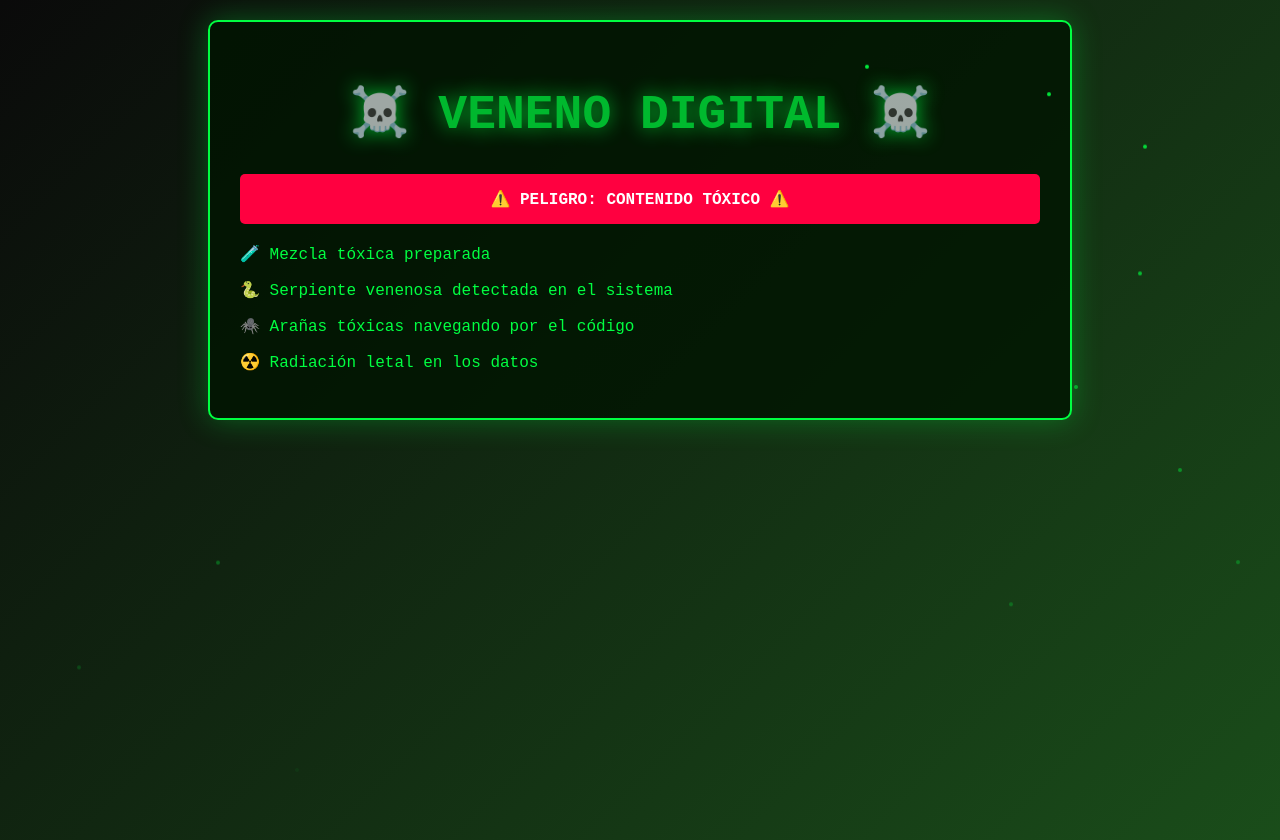
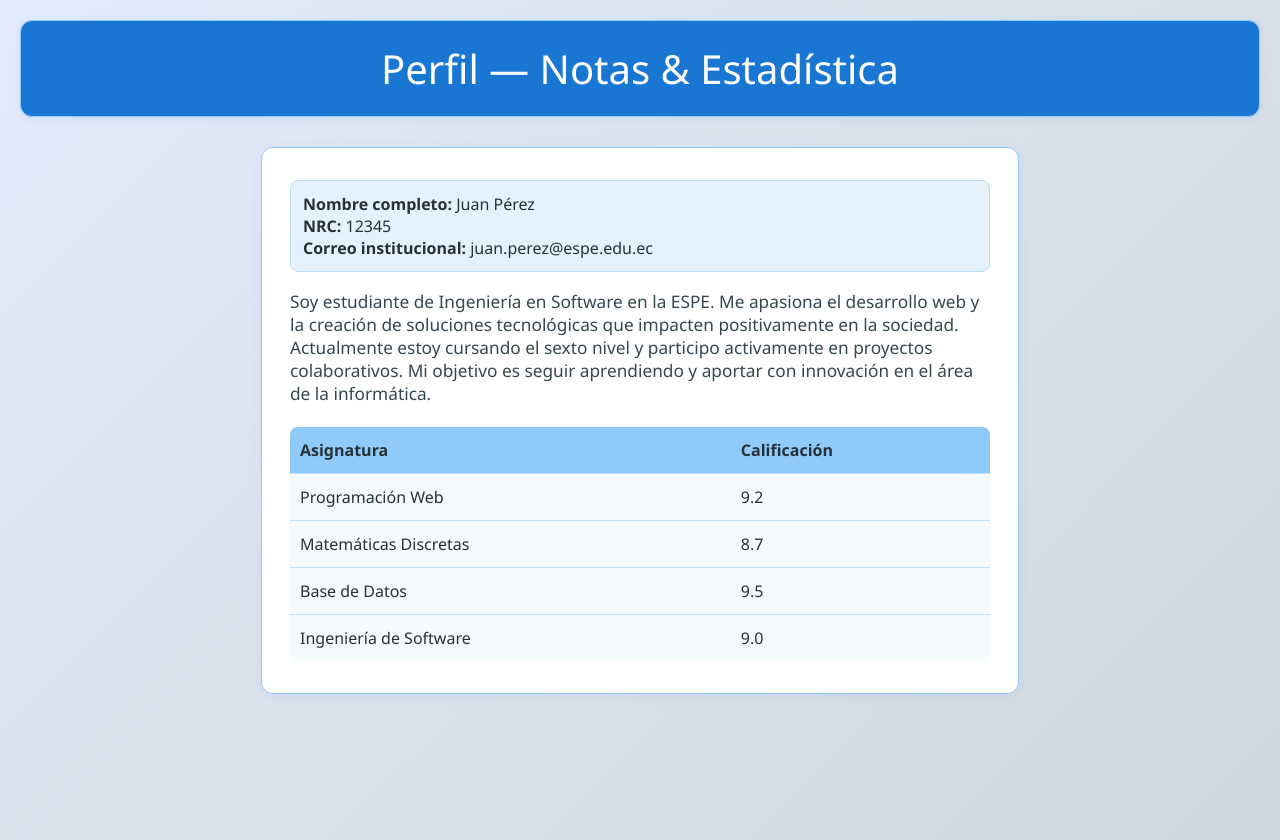
Before and after one commit to marinjosue/lab6, a website: page public/index.html in a window 1280 px wide. Drawn offline with Linux system fonts and the light colour scheme.

Commit message:
Test Examen

```diff
--- a/public/index.html
+++ b/public/index.html
@@ -1,59 +1,111 @@
 <!DOCTYPE html>
-<html lang="en">
+<html lang="es">
 <head>
     <meta charset="UTF-8">
     <meta name="viewport" content="width=device-width, initial-scale=1.0">
-    <title>Veneno Mortal</title>
+    <title>Perfil — Notas & Estadística</title>
     <style>
         body {
-            background: linear-gradient(135deg, #0a0a0a, #1a4d1a);
-            color: #00ff41;
-            font-family: 'Courier New', monospace;
+            background: linear-gradient(135deg, #e3eafc, #cfd8dc);
+            color: #263238;
+            font-family: 'Segoe UI', 'Arial', sans-serif;
             margin: 0;
             padding: 20px;
             min-height: 100vh;
         }
-        h1 {
+        header {
             text-align: center;
-            font-size: 3em;
-            text-shadow: 0 0 20px #00ff41;
-            animation: pulse 2s infinite;
-        }
-        @keyframes pulse {
-            0%, 100% { opacity: 1; }
-            50% { opacity: 0.7; }
+            font-size: 2.5em;
+            background: #1976d2;
+            color: #fff;
+            padding: 20px 0;
+            border-radius: 12px;
+            margin-bottom: 30px;
+            box-shadow: 0 2px 8px rgba(25, 118, 210, 0.08);
+            border: 1.5px solid #90caf9;
         }
         .container {
-            max-width: 800px;
+            max-width: 700px;
             margin: 0 auto;
-            background: rgba(0, 20, 0, 0.8);
-            padding: 30px;
-            border-radius: 10px;
-            border: 2px solid #00ff41;
-            box-shadow: 0 0 30px rgba(0, 255, 65, 0.3);
+            background: #fff;
+            padding: 32px 28px;
+            border-radius: 12px;
+            border: 1.5px solid #90caf9;
+            box-shadow: 0 2px 12px rgba(33, 150, 243, 0.07);
         }
-        .warning {
-            background: #ff0040;
-            color: white;
-            padding: 15px;
-            border-radius: 5px;
-            margin: 20px 0;
-            text-align: center;
-            font-weight: bold;
+        .info {
+            margin-bottom: 18px;
+            padding: 12px;
+            border-radius: 8px;
+            background: #e3f2fd;
+            border: 1px solid #bbdefb;
+        }
+        .presentation {
+            margin-bottom: 22px;
+            font-size: 1.08em;
+            color: #37474f;
+        }
+        table {
+            width: 100%;
+            border-collapse: collapse;
+            margin-top: 10px;
+            background: #f5fafd;
+            border-radius: 8px;
+            overflow: hidden;
+        }
+        th, td {
+            padding: 12px 10px;
+            text-align: left;
+            border-bottom: 1px solid #bbdefb;
+        }
+        th {
+            background: #90caf9;
+            color: #263238;
+        }
+        tr:last-child td {
+            border-bottom: none;
         }
     </style>
 </head>
 <body>
+    <header>Perfil — Notas & Estadística</header>
     <div class="container">
-        <h1>☠️ VENENO DIGITAL ☠️</h1>
-        <div class="warning">
-            ⚠️ PELIGRO: CONTENIDO TÓXICO ⚠️
-        </div>
-        <p id="out">Bienvenido al laboratorio de venenos digitales...</p>
-        <p>🐍 Serpiente venenosa detectada en el sistema</p>
-        <p>🕷️ Arañas tóxicas navegando por el código</p>
-        <p>☢️ Radiación letal en los datos</p>
+        <section class="info">
+            <strong>Nombre completo:</strong> Juan Pérez<br>
+            <strong>NRC:</strong> 12345<br>
+            <strong>Correo institucional:</strong> juan.perez@espe.edu.ec
+        </section>
+        <section class="presentation">
+            Soy estudiante de Ingeniería en Software en la ESPE. Me apasiona el desarrollo web y la creación de soluciones tecnológicas que impacten positivamente en la sociedad. Actualmente estoy cursando el sexto nivel y participo activamente en proyectos colaborativos. Mi objetivo es seguir aprendiendo y aportar con innovación en el área de la informática.
+        </section>
+        <section>
+            <table>
+                <thead>
+                    <tr>
+                        <th>Asignatura</th>
+                        <th>Calificación</th>
+                    </tr>
+                </thead>
+                <tbody>
+                    <tr>
+                        <td>Programación Web</td>
+                        <td>9.2</td>
+                    </tr>
+                    <tr>
+                        <td>Matemáticas Discretas</td>
+                        <td>8.7</td>
+                    </tr>
+                    <tr>
+                        <td>Base de Datos</td>
+                        <td>9.5</td>
+                    </tr>
+                    <tr>
+                        <td>Ingeniería de Software</td>
+                        <td>9.0</td>
+                    </tr>
+                </tbody>
+            </table>
+        </section>
     </div>
-    <script src="app.js"></script>
 </body>
 </html>
--- a/sum.js
+++ /dev/null
@@ -1,4 +0,0 @@
-function suma(a,b){
-    return a + b;
-}
-module.exports = suma;
```
Also changed, not shown: calc.js (added, +35 -0 lines), calc.test.js (added, +25 -0 lines), math.js (deleted, +0 -19 lines), math.test.js (deleted, +0 -20 lines), sum.test.js (deleted, +0 -5 lines).
